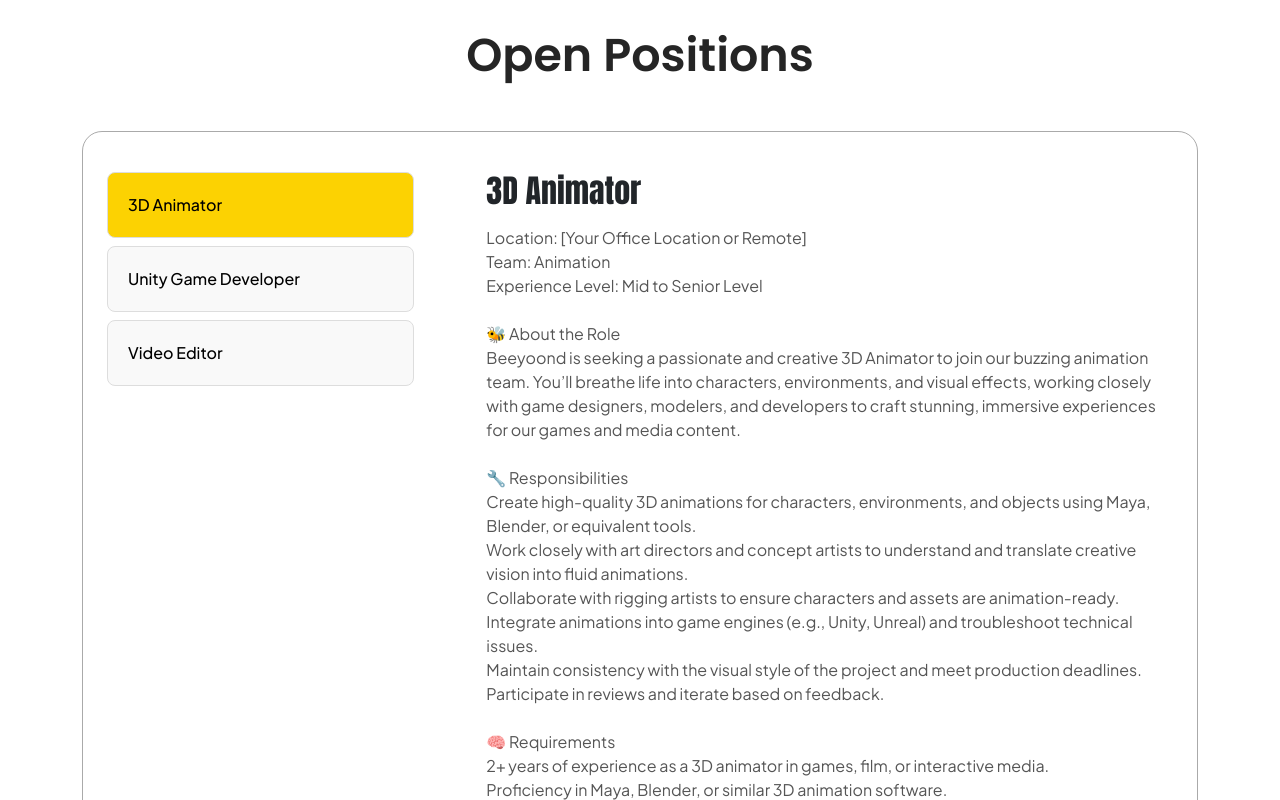
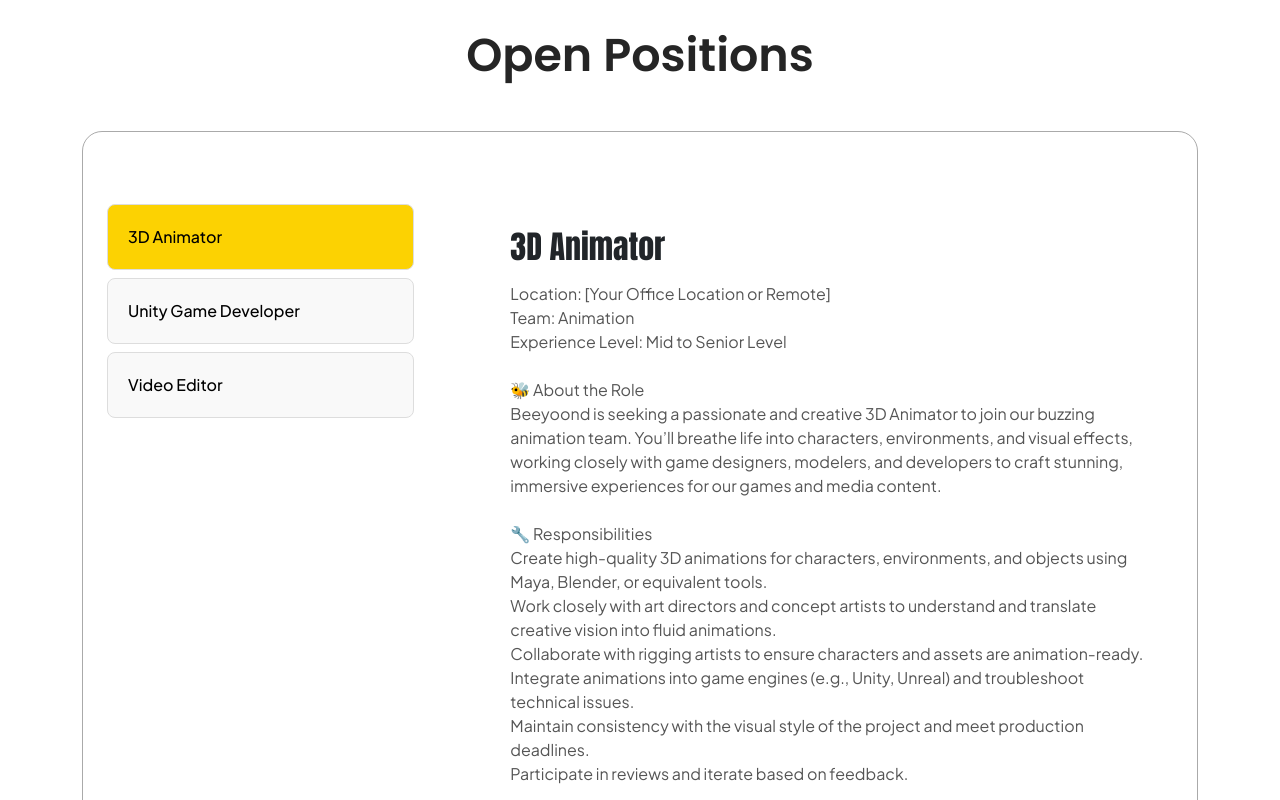
Before and after one commit to Kaleeswari02/game-website, a Next.js app: page /careers in a window 1280 px wide. Shown: the part 500-1300 px from the top of the page. Built offline with nearby package versions, Linux system fonts and the light colour scheme.

Commit message:
conflict changes

```diff
--- a/src/app/careers/page.js
+++ b/src/app/careers/page.js
@@ -29,11 +29,10 @@ export default function Careers() {
       </section>
             <div className={`${styles.jobTabs} container mt-5 mb-5`}>
                 <h3 className={styles.heading}>Open Positions</h3>
-
-    <div className={`${styles.borderStyles} mt-5`}>
+                <div className={`${styles.borderStyles} mt-5 mb-5`}>
                     <div className="row justify-content-center">
                       <div className="col-md-4">
-            <div className={`${styles.jobList} mt-3  p-4 rounded-4`}>
+                        <div className={`${styles.jobList}   mt-5 mb-5  p-4 rounded-4`}>
                           <div  className={`${styles.listGroup}`} >
                             {jobs.map((job) => (
                             <button
@@ -50,7 +49,7 @@ export default function Careers() {
                       </div>
 
                       <div className="col-md-8">
-            <div  className={`${styles.jobDetail}  mt-3 mb-5  p-4 rounded-4`}>
+                        <div  className={`${styles.jobDetail}  mt-5 mb-5  p-5 rounded-4`}>
                           {jobs.map((job) =>
                             open === job.id ? (
                               <div key={job.id}>
@@ -72,8 +71,6 @@ export default function Careers() {
                 </div>
              </div>
     <Footerarea/>
-
-
     </>
   );
 }
```
Lines whose indentation alone changed are shown as unchanged.
